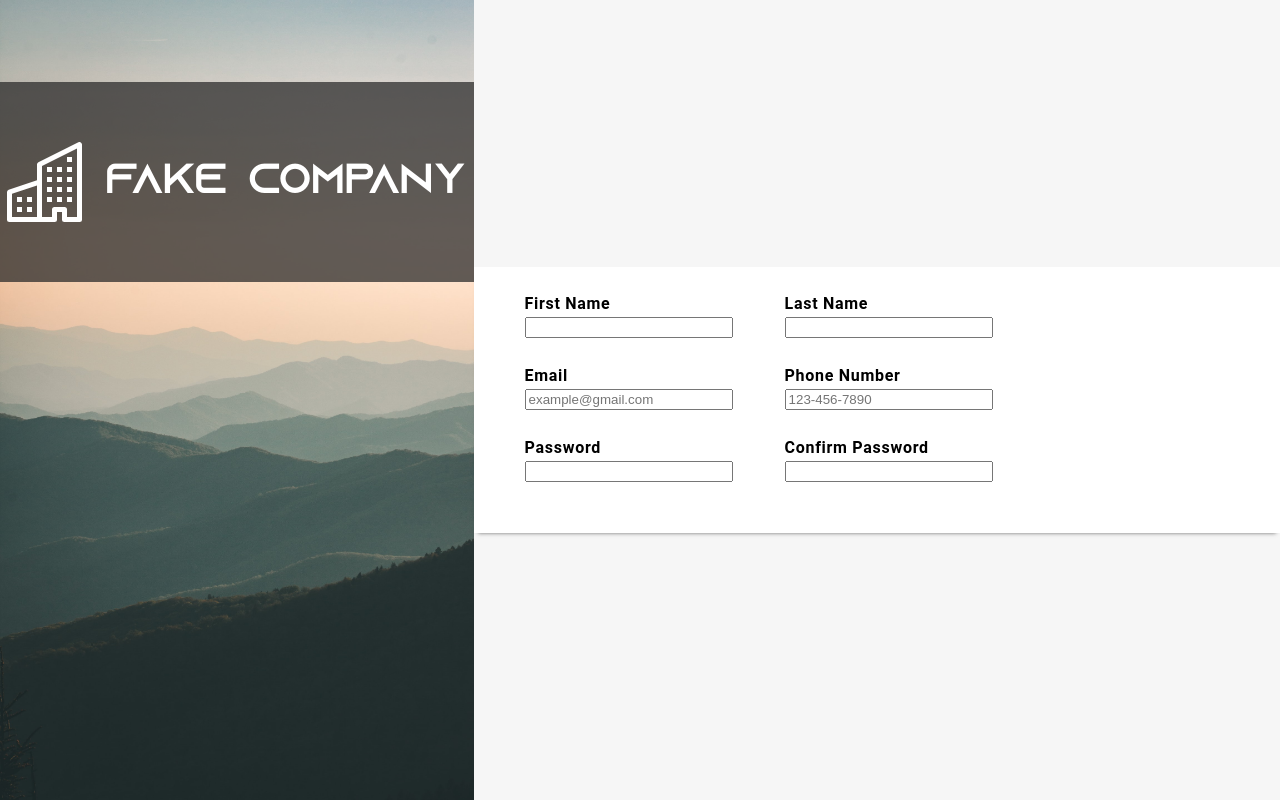
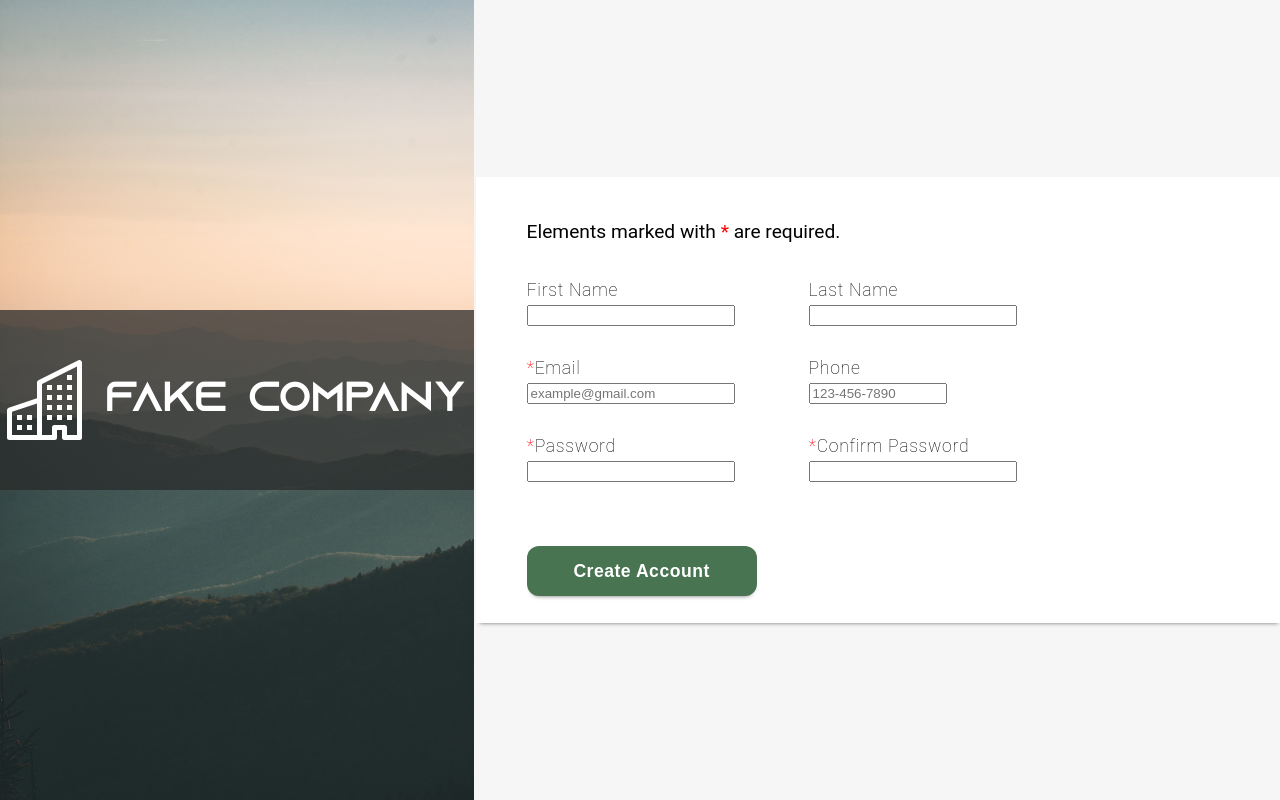
Before and after one commit to freddylinn/mockup-form, a plain HTML site: page index.html in a window 1280 px wide. Drawn offline with Linux system fonts and the light colour scheme.

Commit message:
additional styling / validation

```diff
--- a/index.html
+++ b/index.html
@@ -20,6 +20,9 @@
             <fieldset>
                 <table>
                     <tr>
+                        <p id="redInfo"> Elements marked with <span id="star">*</span> are required.</p>
+                    </tr>
+                    <tr>
                         <td>
                             <label for="firstName">First Name</label>
                             <input type="text" name="firstName" maxlength="20">
@@ -31,23 +34,26 @@
                     </tr>
                     <tr>
                         <td>
-                            <label for="email">Email</label>
-                            <input type="email" name="email" placeholder="example@gmail.com">
+                            <label for="email" class="required">Email</label>
+                            <input type="email" name="email" placeholder="example@gmail.com" minlength="4" maxlength="100" required>
                         </td>
                         <td>
-                            <label for="phone">Phone Number</label>
-                            <input type="tel" name="phone" placeholder="123-456-7890">
+                            <label for="phone">Phone</label>
+                            <input type="tel" id="phone" name="phone" placeholder="123-456-7890" maxlength="15" pattern="\d{3}[\-]\d{3}[\-]\d{4}" title="Please include dashes">
                         </td>
                     </tr>
                     <tr>
                         <td>
-                            <label for="password1">Password</label>
-                            <input type="password" name="password1">
+                            <label for="password1" class="required">Password</label>
+                            <input type="password" name="password1" maxlength="40" required>
                         </td>
                         <td>
-                            <label for="password2">Confirm Password</label>
-                            <input type="password" name="password2">
+                            <label for="password2" class="required">Confirm Password</label>
+                            <input type="password" name="password2" maxlength="40" required>
                         </td>
+                    </tr>
+                    <tr>
+                        <td><button type="submit" id="subButton">Create Account</button></td>
                     </tr>
                 </table>
             </fieldset>
--- a/styles.css
+++ b/styles.css
@@ -1,6 +1,7 @@
 :root {
     --left-width: max(37vw,400px);
     --right-width: max(63vw, 550px);
+    --shadow-color: #393939bb;
 }
 
 @font-face {
@@ -13,6 +14,7 @@ body {
     flex-wrap: nowrap;
     margin: 0;
     padding: 0;
+    font-family: "Roboto", sans-serif;
 }
 
 .sidebar {
@@ -20,6 +22,7 @@ body {
     background-size: cover;
     width: var(--left-width);
     height: 100vh;
+    display: flex;
 }
 
 .backgroundBox {
@@ -28,9 +31,10 @@ body {
     justify-content: center;
     gap: 18px;
     background: #282828ba;
-    height: 200px;
+    height: 180px;
     width: var(--left-width);
-    margin-top: 82px;
+    margin-top: auto;
+    margin-bottom: auto;
 }
 
 #logo {
@@ -50,31 +54,77 @@ body {
     width: var(--right-width);
     display: flex;
     align-items: center;
-    justify-content: center;
 }
 
 fieldset {
-    font-family: "Roboto", sans-serif;
-    margin: 20px;
     width: var(--right-width);
     border: none;
     padding: 24px 0;
     background-color: white;
-    box-shadow: 0 4px 4px -4px #393939bb;
+    box-shadow: 0 4px 4px -4px var(--shadow-color);
 }
 
-input,label {
+input,label,#subButton {
     display: block;
     margin-left: 48px;
 }
 
+#redInfo {
+    margin-left: 51px;
+    margin-bottom: 32px;
+    font-size: 1.2rem;
+}
+
 input {
     width: 200px;
-    margin-bottom: 24px;
-    margin-top: 4px;
+    margin-bottom: 28px;
+    margin-top: 5px;
+}
+
+input:focus {
+    border: 2px solid #3dc3ef;
+    border-radius: 3px;
+    outline: none;
+    box-shadow: 0 4px 4px -4px var(--shadow-color);
 }
 
 label {
+    font-weight: lighter;
+    letter-spacing: 0.7px;
+    font-size: 1.1rem;
+}
+
+label.required::before {
+    content: "*";
+    color: red;
+}
+
+#star {
+    color: red;
+}
+
+#phone {
+    width: 130px;
+}
+
+#subButton {
+    width: 230px;
+    height: 50px;
+    color: white;
+    background-color: #497452;
+    border: none;
+    border-radius: 12px;
+    font-size: 1.1rem;
     font-weight: bold;
-    letter-spacing: 0.7px;
+    letter-spacing: 0.5px;
+    margin-top: 32px;
+    box-shadow: 0 4px 4px -4px var(--shadow-color);
 }
+
+#subButton:hover {
+    background-color: #7ba484;
+}
+
+#subButton:active {
+    box-shadow: inset 0 0 10px var(--shadow-color);
+}
```
Also changed, not shown: 1 other file.
